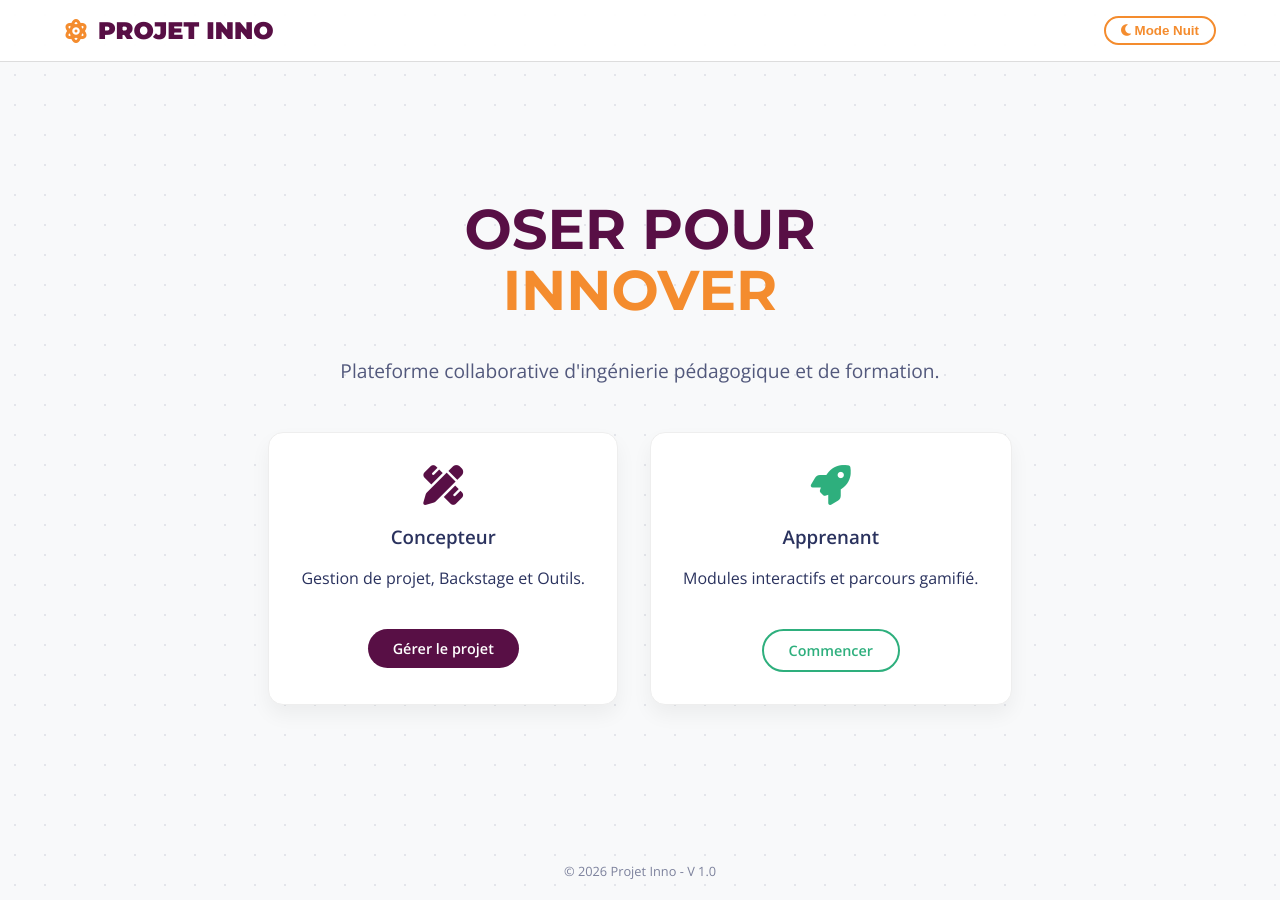
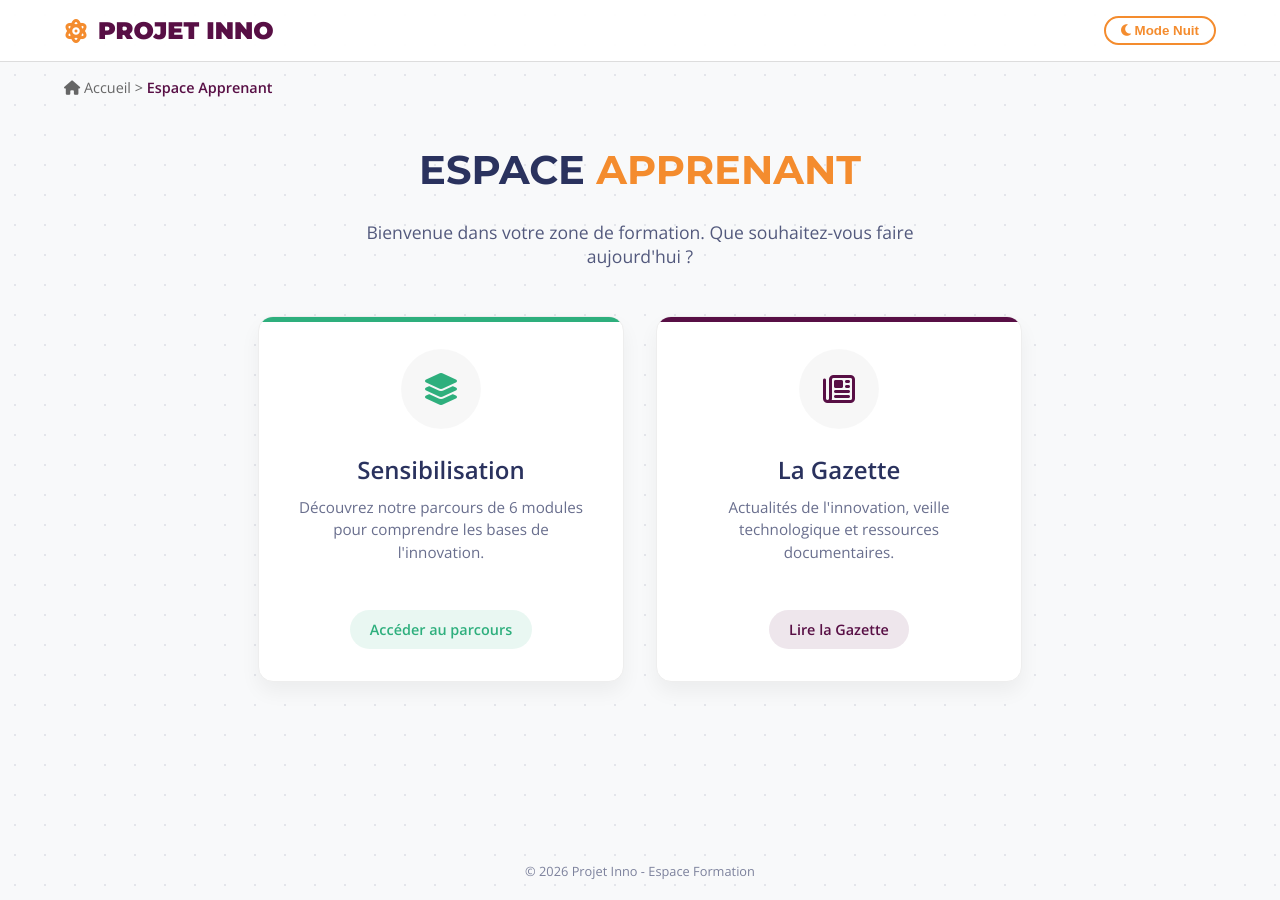
Before and after one commit to Tyrulfr/projet_inno_pui, a Jekyll site: the page built from index.html, in a window 1280 px wide. Built offline with Jekyll 4.4.1, drawn with Linux system fonts in a browser that asks for light colours.

Commit message:
Revise index.html for learner space layout and content
Updated the index.html file to reflect changes in layout, title, and content for the learner space. Added new sections for navigation, breadcrumb, and main content area with cards.

```diff
--- a/index.html
+++ b/index.html
@@ -6,69 +6,303 @@ layout: null
 <head>
     <meta charset="UTF-8">
     <meta name="viewport" content="width=device-width, initial-scale=1.0">
-    <title>PROJET INNO | Accueil</title>
+    <title>PROJET INNO | Espace Apprenant</title>
+
+    <!-- Polices Google -->
     <link rel="preconnect" href="https://fonts.googleapis.com">
+    <link rel="preconnect" href="https://fonts.gstatic.com" crossorigin>
     <link href="https://fonts.googleapis.com/css2?family=Montserrat:wght@700;900&family=Open+Sans:wght@400;600&display=swap" rel="stylesheet">
+
+    <!-- Icônes FontAwesome -->
     <link rel="stylesheet" href="https://cdnjs.cloudflare.com/ajax/libs/font-awesome/6.4.0/css/all.min.css">
+
     <style>
-        :root { --bordeaux: #580F45; --orange: #F48C2E; --teal: #2EAF7D; --blue: #2A325E; --white: #ffffff; --bg-light: #F8F9FA; --bg-dark: #1A1D2E; }
-        html, body { height: 100%; }
-        body { margin: 0; padding: 0; font-family: 'Open Sans', sans-serif; background-color: var(--bg-light); color: var(--blue); transition: all 0.3s ease; background-image: radial-gradient(rgba(42, 50, 94, 0.1) 1px, transparent 1px); background-size: 30px 30px; display: flex; flex-direction: column; }
-        body.dark-mode { background-color: var(--bg-dark); color: #EAEAEA; background-image: radial-gradient(rgba(255, 255, 255, 0.1) 1px, transparent 1px); }
+        /* --- 1. CONFIGURATION --- */
+        :root {
+            --bordeaux: #580F45;
+            --orange: #F48C2E;
+            --teal: #2EAF7D;
+            --blue: #2A325E;
+            --white: #ffffff;
+            --bg-light: #F8F9FA;
+            --bg-dark: #1A1D2E;
+            --card-hover: #ffffff;
+            --text-main: #2A325E;
+        }
+
+        /* --- 2. BASE DU SITE --- */
+        html, body {
+            height: 100%;
+        }
+
+        body {
+            margin: 0;
+            padding: 0;
+            font-family: 'Open Sans', sans-serif;
+            background-color: var(--bg-light);
+            color: var(--text-main);
+            transition: all 0.3s ease;
+            background-image: radial-gradient(rgba(42, 50, 94, 0.1) 1px, transparent 1px);
+            background-size: 30px 30px;
+            display: flex;
+            flex-direction: column;
+        }
+
+        /* Mode Sombre */
+        body.dark-mode {
+            background-color: var(--bg-dark);
+            color: #EAEAEA;
+            background-image: radial-gradient(rgba(255, 255, 255, 0.1) 1px, transparent 1px);
+            --card-hover: #232742;
+        }
+
         a { text-decoration: none; color: inherit; }
-        .navbar { display: flex; justify-content: space-between; align-items: center; padding: 1rem 5%; background: rgba(255, 255, 255, 0.95); border-bottom: 1px solid #ddd; position: sticky; top: 0; z-index: 100; }
-        body.dark-mode .navbar { background: rgba(26, 29, 46, 0.95); border-color: #333; }
-        .logo { font-family: 'Montserrat', sans-serif; font-weight: 900; font-size: 1.5rem; color: var(--bordeaux); display: flex; align-items: center; gap: 10px; }
+
+        /* --- 3. BARRE DE NAVIGATION --- */
+        .navbar {
+            display: flex;
+            justify-content: space-between;
+            align-items: center;
+            padding: 1rem 5%;
+            background: rgba(255, 255, 255, 0.95);
+            border-bottom: 1px solid #ddd;
+            position: sticky;
+            top: 0;
+            z-index: 100;
+        }
+        body.dark-mode .navbar {
+            background: rgba(26, 29, 46, 0.95);
+            border-color: #333;
+        }
+
+        .logo {
+            font-family: 'Montserrat', sans-serif;
+            font-weight: 900;
+            font-size: 1.5rem;
+            color: var(--bordeaux);
+            display: flex;
+            align-items: center;
+            gap: 10px;
+            cursor: pointer;
+        }
         body.dark-mode .logo { color: white; }
-        .theme-btn { background: none; border: 2px solid var(--orange); color: var(--orange); padding: 5px 15px; border-radius: 20px; cursor: pointer; font-weight: bold; transition: 0.3s; }
+
+        .theme-btn {
+            background: none;
+            border: 2px solid var(--orange);
+            color: var(--orange);
+            padding: 5px 15px;
+            border-radius: 20px;
+            cursor: pointer;
+            font-weight: bold;
+            transition: 0.3s;
+        }
         .theme-btn:hover { background: var(--orange); color: white; }
-        .hero { flex: 1; display: flex; flex-direction: column; justify-content: center; align-items: center; text-align: center; padding: 3rem 1rem; width: 100%; box-sizing: border-box; }
-        h1 { font-family: 'Montserrat', sans-serif; font-size: 3.5rem; margin: 0 0 1rem 0; line-height: 1.1; color: var(--bordeaux); }
+
+        /* --- 4. FIL D'ARIANE --- */
+        .breadcrumb {
+            padding: 1rem 5%;
+            font-size: 0.9rem;
+            color: #666;
+        }
+        body.dark-mode .breadcrumb { color: #aaa; }
+        .breadcrumb a:hover { color: var(--orange); text-decoration: underline; }
+        .breadcrumb .current { font-weight: bold; color: var(--bordeaux); }
+        body.dark-mode .breadcrumb .current { color: var(--teal); }
+
+        /* --- 5. CONTENU PRINCIPAL --- */
+        .hero {
+            flex: 1;
+            display: flex;
+            flex-direction: column;
+            align-items: center;
+            padding: 2rem 1rem;
+            width: 100%;
+            box-sizing: border-box;
+            text-align: center;
+        }
+
+        h1 {
+            font-family: 'Montserrat', sans-serif;
+            font-size: 2.5rem;
+            margin: 0 0 0.5rem 0;
+            color: var(--blue);
+        }
         body.dark-mode h1 { color: white; }
-        .subtitle { font-size: 1.2rem; max-width: 600px; margin-bottom: 3rem; opacity: 0.8; }
-        .cards-container { display: flex; gap: 2rem; flex-wrap: wrap; justify-content: center; width: 100%; max-width: 900px; }
-        .card { background: var(--white); border: 1px solid #eee; border-radius: 15px; padding: 2rem; min-width: 280px; text-align: center; box-shadow: 0 10px 20px rgba(0,0,0,0.05); cursor: pointer; transition: transform 0.3s; }
-        body.dark-mode .card { background: #232742; border-color: #333; }
-        .card:hover { transform: translateY(-5px); border-color: var(--orange); }
-        .icon { font-size: 2.5rem; margin-bottom: 1rem; display: block; }
-        .concepteur-icon { color: var(--bordeaux); }
-        .user-icon { color: var(--teal); }
-        .btn { display: inline-block; margin-top: 1.5rem; padding: 10px 25px; border-radius: 50px; font-weight: bold; font-size: 0.9rem; }
-        .btn-primary { background: var(--bordeaux); color: white; border: none; }
-        .btn-outline { background: transparent; border: 2px solid var(--teal); color: var(--teal); }
-        footer { padding: 20px; text-align: center; font-size: 0.8rem; opacity: 0.6; }
+
+        .subtitle {
+            font-size: 1.1rem;
+            max-width: 600px;
+            margin-bottom: 3rem;
+            opacity: 0.8;
+        }
+
+        /* --- 6. GRILLE DE CARTES --- */
+        .cards-container {
+            display: flex;
+            gap: 2rem;
+            flex-wrap: wrap;
+            justify-content: center;
+            width: 100%;
+            max-width: 1000px;
+        }
+
+        .card {
+            background: var(--white);
+            border: 1px solid #eee;
+            border-radius: 15px;
+            padding: 2rem;
+            width: 300px;
+            text-align: center;
+            box-shadow: 0 10px 20px rgba(0,0,0,0.05);
+            cursor: pointer;
+            transition: transform 0.3s, border-color 0.3s;
+            position: relative;
+            overflow: hidden;
+            display: flex;
+            flex-direction: column;
+            justify-content: space-between;
+            height: 300px;
+        }
+
+        body.dark-mode .card {
+            background: #232742;
+            border-color: #333;
+        }
+
+        .card:hover {
+            transform: translateY(-5px);
+            border-color: var(--orange);
+        }
+
+        /* Décoration visuelle */
+        .card::before {
+            content: '';
+            position: absolute;
+            top: 0;
+            left: 0;
+            width: 100%;
+            height: 5px;
+            background: var(--blue);
+        }
+        .card.modules::before { background: var(--teal); }
+        .card.gazette::before { background: var(--bordeaux); }
+
+        .icon-circle {
+            width: 80px;
+            height: 80px;
+            background: rgba(0,0,0,0.03);
+            border-radius: 50%;
+            display: flex;
+            align-items: center;
+            justify-content: center;
+            margin: 0 auto 1.5rem auto;
+            font-size: 2rem;
+        }
+        body.dark-mode .icon-circle { background: rgba(255,255,255,0.05); }
+
+        .modules .icon-circle { color: var(--teal); }
+        .gazette .icon-circle { color: var(--bordeaux); }
+
+        .card h3 { margin: 0 0 10px 0; font-size: 1.5rem; }
+        .card p { margin: 0; opacity: 0.7; font-size: 0.95rem; line-height: 1.5; }
+
+        .btn-card {
+            margin-top: 1.5rem;
+            padding: 10px 20px;
+            border-radius: 50px;
+            font-weight: bold;
+            font-size: 0.9rem;
+            border: none;
+            cursor: pointer;
+            display: inline-block;
+        }
+        .modules .btn-card { background: rgba(46, 175, 125, 0.1); color: var(--teal); }
+        .gazette .btn-card { background: rgba(88, 15, 69, 0.1); color: var(--bordeaux); }
+
+        .card:hover .btn-card {
+            background: var(--teal); color: white;
+        }
+        .card.gazette:hover .btn-card {
+            background: var(--bordeaux);
+        }
+
+        /* --- 7. FOOTER --- */
+        footer {
+            padding: 20px;
+            text-align: center;
+            font-size: 0.8rem;
+            opacity: 0.6;
+            margin-top: auto;
+        }
     </style>
 </head>
 <body>
+
+    <!-- NAVIGATION -->
     <nav class="navbar">
-        <div class="logo"><i class="fa-solid fa-atom" style="color: var(--orange);"></i> PROJET INNO</div>
-        <button class="theme-btn" onclick="toggleTheme()"><i class="fa-solid fa-moon"></i> Mode Nuit</button>
+        <div class="logo" onclick="window.location.href='{{ '/' | relative_url }}'">
+            <i class="fa-solid fa-atom" style="color: var(--orange);"></i>
+            PROJET INNO
+        </div>
+        <button class="theme-btn" onclick="toggleTheme()">
+            <i class="fa-solid fa-moon"></i> Mode Nuit
+        </button>
     </nav>
+
+    <!-- FIL D'ARIANE -->
+    <div class="breadcrumb">
+        <a href="{{ '/' | relative_url }}"><i class="fa-solid fa-house"></i> Accueil</a> &gt;
+        <span class="current">Espace Apprenant</span>
+    </div>
+
+    <!-- ZONE PRINCIPALE -->
     <section class="hero">
-        <h1>OSER POUR<br><span style="color: var(--orange);">INNOVER</span></h1>
-        <p class="subtitle">Plateforme collaborative d'ingénierie pédagogique et de formation.</p>
+        <h1>ESPACE <span style="color: var(--orange);">APPRENANT</span></h1>
+        <p class="subtitle">Bienvenue dans votre zone de formation. Que souhaitez-vous faire aujourd'hui ?</p>
+
         <div class="cards-container">
-            <!-- LIEN AUTOMATIQUE VERS DASHBOARD -->
-            <div class="card" onclick="window.location.href='{{ '/dashboard.html' | relative_url }}'">
-                <i class="fa-solid fa-pen-ruler icon concepteur-icon"></i>
-                <h3>Concepteur</h3>
-                <p>Gestion de projet, Backstage et Outils.</p>
-                <span class="btn btn-primary">Gérer le projet</span>
+            <!-- CARTE 1 : MODULES DE COURS -->
+            <div class="card modules" onclick="window.location.href='{{ '/pages/apprenant/sensibilise/portal_sensi.html' | relative_url }}'">
+                <div>
+                    <div class="icon-circle">
+                        <i class="fa-solid fa-layer-group"></i>
+                    </div>
+                    <h3>Sensibilisation</h3>
+                    <p>Découvrez notre parcours de 6 modules pour comprendre les bases de l'innovation.</p>
+                </div>
+                <div>
+                    <span class="btn-card">Accéder au parcours</span>
+                </div>
             </div>
-            <!-- LIEN AUTOMATIQUE VERS PORTAIL APPRENANT -->
-            <div class="card" onclick="window.location.href='{{ '/pages/apprenant/portal.html' | relative_url }}'">
-                <i class="fa-solid fa-rocket icon user-icon"></i>
-                <h3>Apprenant</h3>
-                <p>Modules interactifs et parcours gamifié.</p>
-                <span class="btn btn-outline">Commencer</span>
+
+            <!-- CARTE 2 : GAZETTE (Ressources) -->
+            <div class="card gazette" onclick="window.location.href='{{ '/pages/apprenant/gazette.html' | relative_url }}'">
+                <div>
+                    <div class="icon-circle">
+                        <i class="fa-regular fa-newspaper"></i>
+                    </div>
+                    <h3>La Gazette</h3>
+                    <p>Actualités de l'innovation, veille technologique et ressources documentaires.</p>
+                </div>
+                <div>
+                    <span class="btn-card">Lire la Gazette</span>
+                </div>
             </div>
         </div>
     </section>
-    <footer>&copy; {{ "now" | date: "%Y" }} Projet Inno - V 1.0</footer>
+
+    <!-- PIED DE PAGE -->
+    <footer>
+        &copy; {{ "now" | date: "%Y" }} Projet Inno - Espace Formation
+    </footer>
+
+    <!-- SCRIPT JS -->
     <script>
         function toggleTheme() {
             document.body.classList.toggle('dark-mode');
             const btn = document.querySelector('.theme-btn');
+
             if(document.body.classList.contains('dark-mode')) {
                 btn.innerHTML = '<i class="fa-solid fa-sun"></i> Mode Jour';
                 localStorage.setItem('theme', 'dark');
@@ -77,8 +311,10 @@ layout: null
                 localStorage.setItem('theme', 'light');
             }
         }
+
         window.onload = function() {
-            if(localStorage.getItem('theme') === 'dark') {
+            const savedTheme = localStorage.getItem('theme');
+            if(savedTheme === 'dark') {
                 document.body.classList.add('dark-mode');
                 document.querySelector('.theme-btn').innerHTML = '<i class="fa-solid fa-sun"></i> Mode Jour';
             }
```
